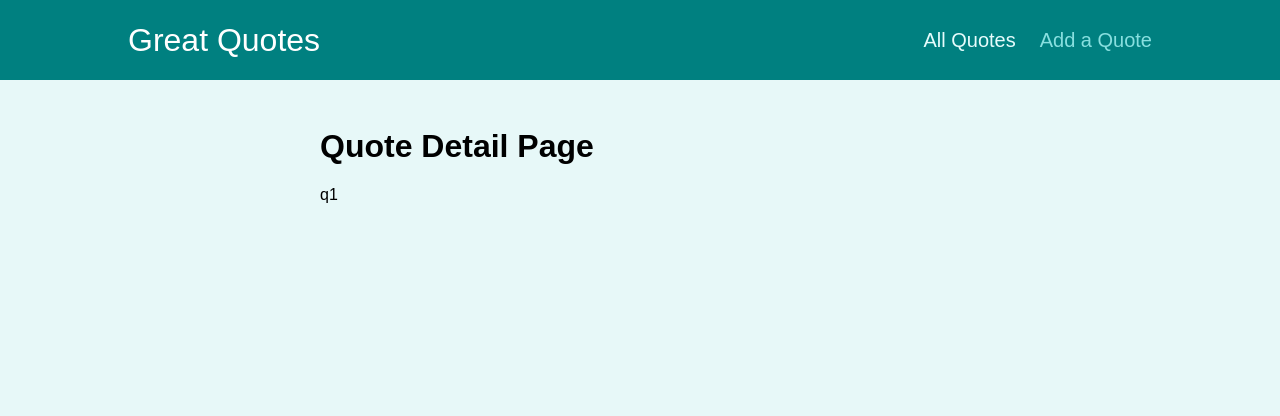
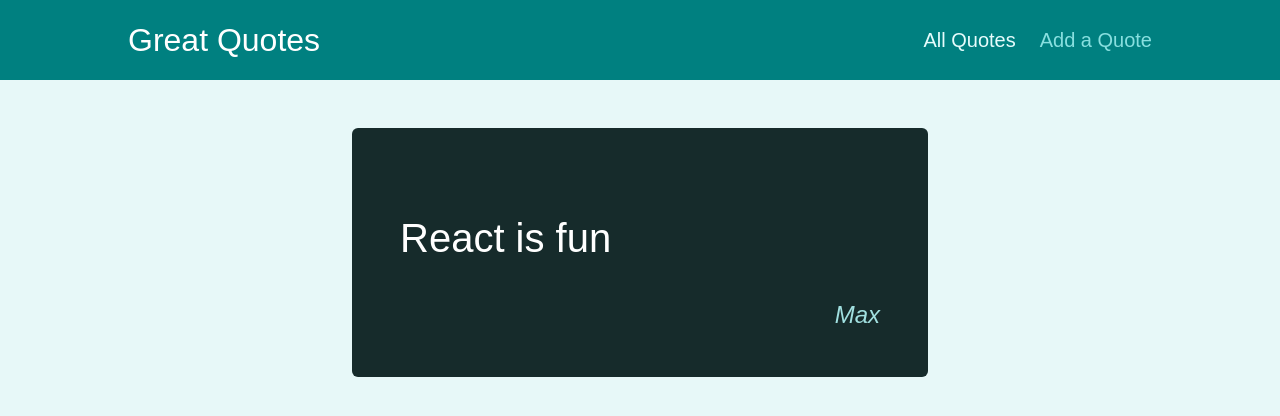
Before and after one commit to luisluft/react-great-quotes, a React (Create React App) app: page /quotes/q1 in a window 1280 px wide. Shown: the top 416 px of the page. Built offline with nearby package versions, Linux system fonts and the light colour scheme.

Commit message:
add a details page for each individual quote

```diff
--- a/src/components/quotes/QuoteItem.js
+++ b/src/components/quotes/QuoteItem.js
@@ -1,3 +1,5 @@
+import { Link } from "react-router-dom";
+
 import classes from "./QuoteItem.module.css";
 
 const QuoteItem = (props) => {
@@ -9,7 +11,9 @@
         </blockquote>
         <figcaption>{props.author}</figcaption>
       </figure>
-      <a className="btn">View Fullscreen</a>
+      <Link to={`/quotes/${props.id}`} className="btn">
+        View Fullscreen
+      </Link>
     </li>
   );
 };
--- a/src/pages/QuoteDetail.js
+++ b/src/pages/QuoteDetail.js
@@ -1,14 +1,23 @@
 import React from "react";
 import { useParams, Route } from "react-router-dom";
 import Comments from "../components/comments/Comments";
+import HighlightedQuote from "../components/quotes/HighlightedQuote";
+
+const DUMMY_QUOTES = [
+  { id: "q1", author: "Max", text: "React is fun" },
+  { id: "q2", author: "Luis", text: "React is not so much fun" },
+];
 
 const QuoteDetail = () => {
   const params = useParams();
 
+  const quote = DUMMY_QUOTES.find((quote) => quote.id === params.quoteId);
+
+  if (!quote) return <p>No quote found!</p>;
+
   return (
     <>
-      <h1>Quote Detail Page</h1>
-      <p>{params.quoteId}</p>
+      <HighlightedQuote text={quote.text} author={quote.author} />
       <Route path={`/quotes/${params.quoteId}/comments`}>
         <Comments />
       </Route>
```
